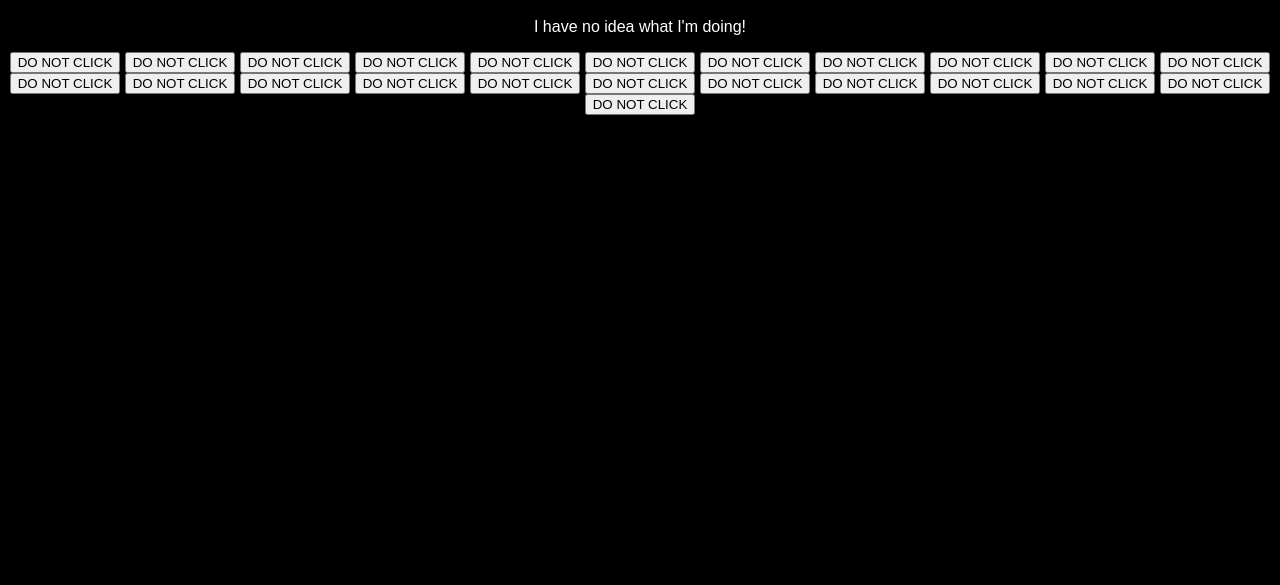
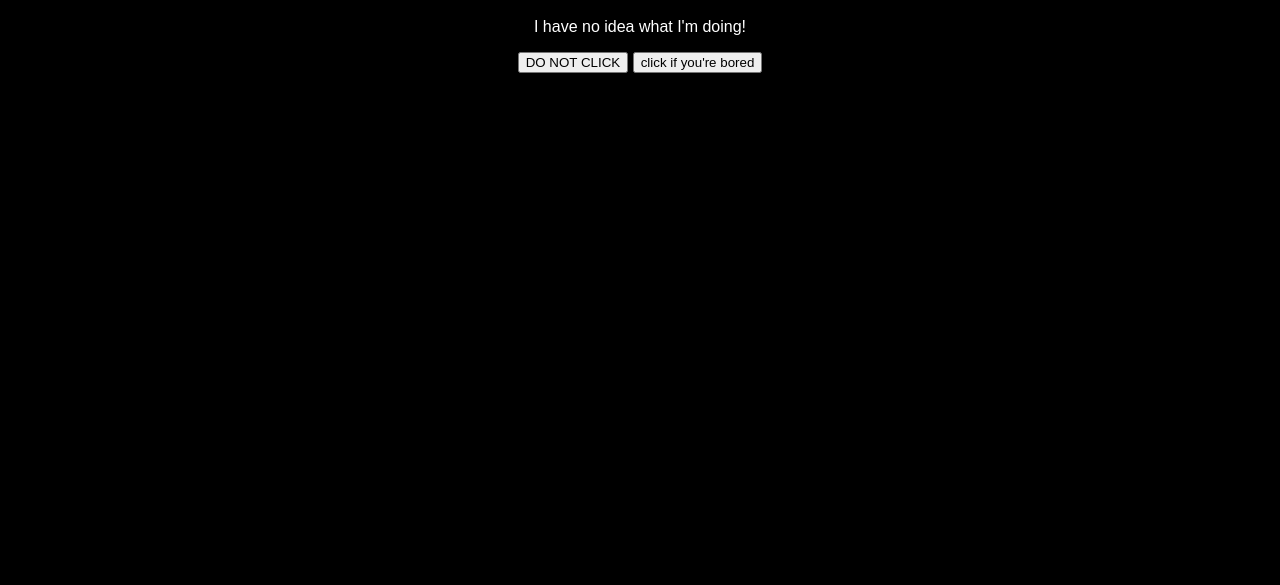
Before and after one commit to corvidiot-exe/bug-free-octo-engine, a plain HTML site: page index.html in a window 1280 px wide. Shown: the part 215-800 px from the top of the page. Drawn offline with Linux system fonts and the light colour scheme.

Commit message:
Refactor buttons in index.html
Removed multiple duplicate 'DO NOT CLICK' buttons and added a new button for 'click if you're bored'.

```diff
--- a/index.html
+++ b/index.html
@@ -10,28 +10,8 @@
     <p>I have no idea what I'm doing!</p>
 
     <button onclick="sayHello()">DO NOT CLICK</button>
-    <button onclick="sayHello()">DO NOT CLICK</button>
-    <button onclick="sayHello()">DO NOT CLICK</button>
-    <button onclick="sayHello()">DO NOT CLICK</button>
-    <button onclick="sayHello()">DO NOT CLICK</button>
-    <button onclick="sayHello()">DO NOT CLICK</button>
-    <button onclick="sayHello()">DO NOT CLICK</button>
-    <button onclick="sayHello()">DO NOT CLICK</button>
-    <button onclick="sayHello()">DO NOT CLICK</button>
-    <button onclick="sayHello()">DO NOT CLICK</button>
-    <button onclick="sayHello()">DO NOT CLICK</button>
-    <button onclick="sayHello()">DO NOT CLICK</button>
-    <button onclick="sayHello()">DO NOT CLICK</button>
-    <button onclick="sayHello()">DO NOT CLICK</button>
-    <button onclick="sayHello()">DO NOT CLICK</button>
-    <button onclick="sayHello()">DO NOT CLICK</button>
-    <button onclick="sayHello()">DO NOT CLICK</button>
-    <button onclick="sayHello()">DO NOT CLICK</button>
-    <button onclick="sayHello()">DO NOT CLICK</button>
-    <button onclick="sayHello()">DO NOT CLICK</button>
-    <button onclick="sayHello()">DO NOT CLICK</button>
-    <button onclick="sayHello()">DO NOT CLICK</button>
-    <button onclick="sayHello()">DO NOT CLICK</button>
+
+    <button onclick="adventure()">click if you're bored</button>
 
     <script src="script.js"></script>
 </body>
```
